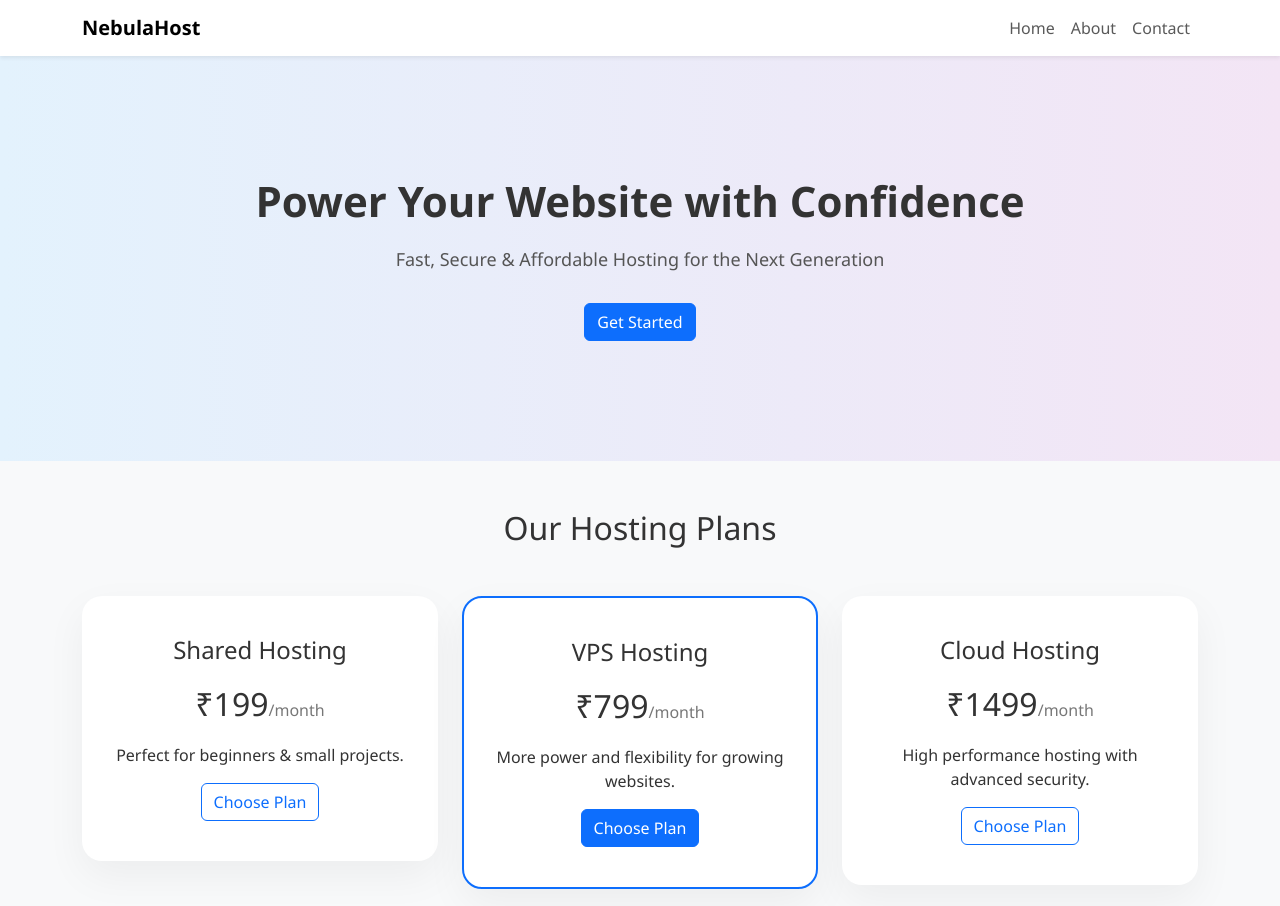
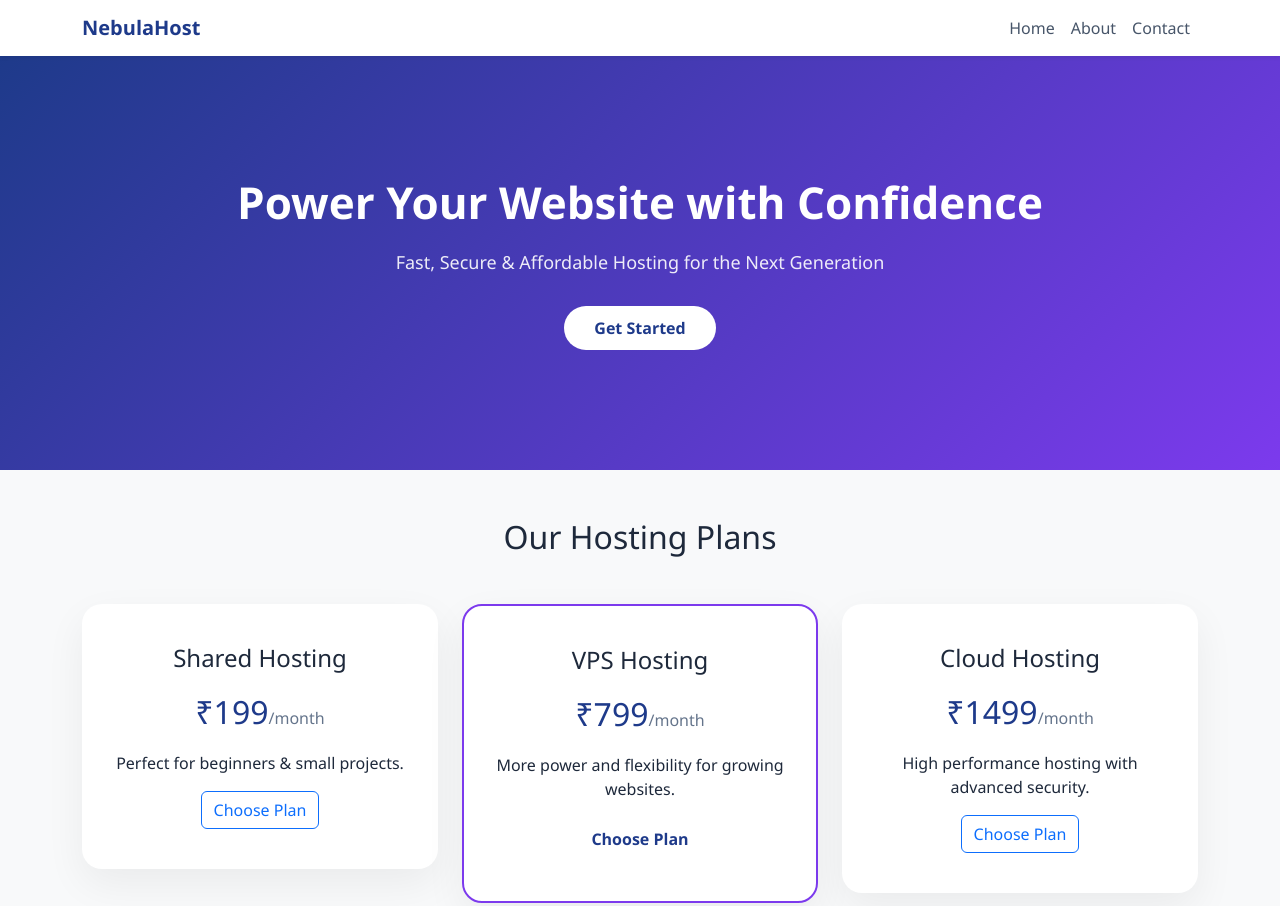
Before and after one commit to pranalipise71-arch/Nebulahost, a plain HTML site: page index.html in a window 1280 px wide. Shown: the top 906 px of the page. Drawn offline with nearby package versions, Linux system fonts and the light colour scheme.

Commit message:
Update styles for navbar, hero section, and buttons

```diff
--- a/css/style.css
+++ b/css/style.css
@@ -1,48 +1,88 @@
 body {
   font-family: 'Segoe UI', sans-serif;
-  background-color: #f8f9fc;
-  color: #333;
+  background-color: #f1f5f9;
+  color: #1e293b;
 }
 
+/* NAVBAR */
+.navbar {
+  background: white !important;
+  box-shadow: 0 4px 20px rgba(0,0,0,0.05);
+}
+
+.navbar-brand {
+  font-weight: bold;
+  color: #1e3a8a !important;
+}
+
+.nav-link {
+  color: #475569 !important;
+  font-weight: 500;
+}
+
+.nav-link:hover {
+  color: #7c3aed !important;
+}
+
+/* HERO SECTION */
 .hero-section {
   padding: 120px 20px;
-  background: linear-gradient(to right, #e3f2fd, #f3e5f5);
+  text-align: center;
+  background: linear-gradient(135deg, #1e3a8a, #7c3aed);
+  color: white;
 }
 
 .hero-section h1 {
-  font-size: 42px;
-  font-weight: 600;
+  font-size: 44px;
+  font-weight: 700;
   margin-bottom: 20px;
 }
 
 .hero-section p {
   font-size: 18px;
   margin-bottom: 30px;
-  color: #555;
+  opacity: 0.9;
 }
 
+/* BUTTONS */
+.btn-primary {
+  background: white;
+  color: #1e3a8a;
+  border-radius: 30px;
+  padding: 10px 30px;
+  border: none;
+  font-weight: 600;
+}
+
+.btn-primary:hover {
+  background: #e2e8f0;
+  color: #7c3aed;
+}
+
+/* PRICING SECTION */
 .price-card {
   background: white;
   padding: 40px 30px;
   border-radius: 20px;
-  box-shadow: 0 15px 40px rgba(0,0,0,0.05);
+  box-shadow: 0 15px 40px rgba(0,0,0,0.06);
   transition: 0.3s;
 }
 
 .price-card:hover {
-  transform: translateY(-8px);
+  transform: translateY(-10px);
 }
 
 .price-card h3 {
   font-size: 32px;
   margin: 20px 0;
+  color: #1e3a8a;
 }
 
 .price-card h3 span {
   font-size: 16px;
-  color: #777;
+  color: #64748b;
 }
 
 .featured {
-  border: 2px solid #0d6efd;
+  border: 2px solid #7c3aed;
 }
```
